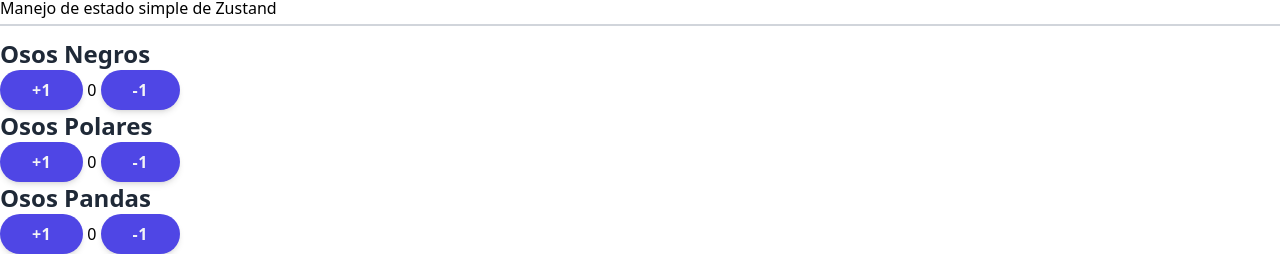
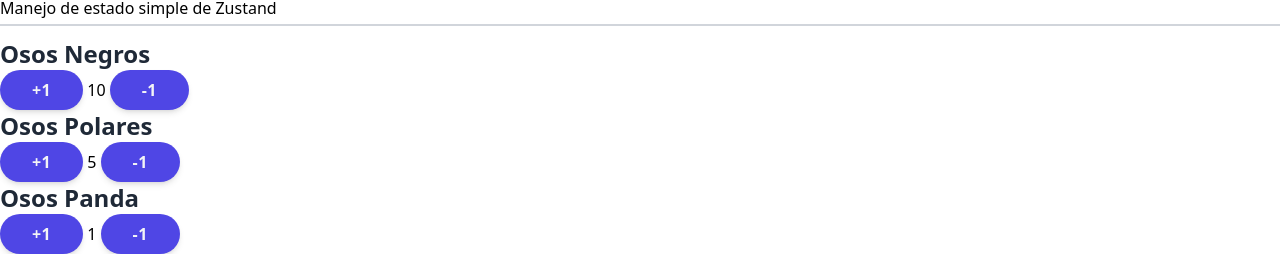
Before and after one commit to mikeolopolous/zustand-mini-curso, a React (Vite) app: page /dashboard/bears in a window 1280 px wide. Shown: the part 742-996 px from the top of the page. Built offline with nearby package versions, Linux system fonts and the light colour scheme.

Commit message:
agrego primer store

```diff
--- a/package.json
+++ b/package.json
@@ -14,7 +14,8 @@
     "react": "^18.2.0",
     "react-dom": "^18.2.0",
     "react-icons": "^4.11.0",
-    "react-router-dom": "^6.16.0"
+    "react-router-dom": "^6.16.0",
+    "zustand": "^4.5.2"
   },
   "devDependencies": {
     "@types/react": "^18.2.15",
--- a/src/pages/01-basic/BearPage.tsx
+++ b/src/pages/01-basic/BearPage.tsx
@@ -1,6 +1,8 @@
 import { WhiteCard } from '../../components';
+import { useBearStore } from '../../stores';
 
 export const BearPage = () => {
+
   return (
     <>
       <h1>Contador de Osos</h1>
@@ -9,45 +11,65 @@ export const BearPage = () => {
 
       <div className="grid grid-cols-1 md:grid-cols-2 lg:grid-cols-3 gap-2">
 
-        <WhiteCard centered>
-          <h2>Osos Negros</h2>
+        <BlackBears />
 
-          <div className="flex flex-col md:flex-row">
-            <button> +1</button>
-            <span className="text-3xl mx-2 lg:mx-10"> 0 </span>
-            <button>-1</button>
-          </div>
+        <PolarBears />
 
-        </WhiteCard>
-
-        <WhiteCard centered>
-          <h2>Osos Polares</h2>
-
-          <div className="flex flex-col md:flex-row">
-            <button> +1</button>
-            <span className="text-3xl mx-2 lg:mx-10"> 0 </span>
-            <button>-1</button>
-
-          </div>
-
-        </WhiteCard>
-
-        <WhiteCard centered>
-          <h2>Osos Pandas</h2>
-
-          <div className="flex flex-col md:flex-row">
-            <button> +1</button>
-            <span className="text-3xl mx-2 lg:mx-10"> 0 </span>
-            <button>-1</button>
-          </div>
-
-        </WhiteCard>
-
-
-
+        <PandaBears />
 
       </div>
 
     </>
   );
 };
+
+export const BlackBears = () => {
+  const blackBears = useBearStore(state => state.blackBears)
+  const increaseBlackBears = useBearStore(state => state.increaseBlackBears)
+
+  return (
+    <WhiteCard centered>
+      <h2>Osos Negros</h2>
+
+      <div className="flex flex-col md:flex-row">
+        <button onClick={() => increaseBlackBears(+1)}> +1 </button>
+        <span className="text-3xl mx-2 lg:mx-10"> {blackBears} </span>
+        <button onClick={() => increaseBlackBears(-1)}> -1 </button>
+      </div>
+    </WhiteCard>
+  )
+}
+
+export const PolarBears = () => {
+  const polarBears = useBearStore(state => state.polarBears)
+  const increasePolarBears = useBearStore(state => state.increasePolarBears)
+
+  return (
+    <WhiteCard centered>
+      <h2>Osos Polares</h2>
+
+      <div className="flex flex-col md:flex-row">
+        <button onClick={() => increasePolarBears(+1)}> +1 </button>
+        <span className="text-3xl mx-2 lg:mx-10"> {polarBears} </span>
+        <button onClick={() => increasePolarBears(-1)}> -1 </button>
+      </div>
+    </WhiteCard>
+  )
+}
+
+export const PandaBears = () => {
+  const pandaBears = useBearStore(state => state.pandaBears)
+  const increasePandaBears = useBearStore(state => state.increasePandaBears)
+
+  return (
+    <WhiteCard centered>
+      <h2>Osos Panda</h2>
+
+      <div className="flex flex-col md:flex-row">
+        <button onClick={() => increasePandaBears(+1)}> +1 </button>
+        <span className="text-3xl mx-2 lg:mx-10"> {pandaBears} </span>
+        <button onClick={() => increasePandaBears(-1)}> -1 </button>
+      </div>
+    </WhiteCard>
+  )
+}
--- /dev/null
+++ b/src/stores/bears/bears.store.ts
@@ -0,0 +1,24 @@
+import { create } from 'zustand';
+
+interface BearState {
+  blackBears: number;
+  polarBears: number;
+  pandaBears: number;
+
+  increaseBlackBears: (by: number) => void;
+  increasePolarBears: (by: number) => void;
+  increasePandaBears: (by: number) => void;
+}
+
+export const useBearStore = create<BearState>()((set) => ({
+  blackBears: 10,
+  polarBears: 5,
+  pandaBears: 1,
+
+  increaseBlackBears: (by: number) =>
+    set((state) => ({ blackBears: state.blackBears + by })),
+  increasePolarBears: (by: number) =>
+    set((state) => ({ polarBears: state.polarBears + by })),
+  increasePandaBears: (by: number) =>
+    set((state) => ({ pandaBears: state.pandaBears + by })),
+}));
--- /dev/null
+++ b/src/stores/index.ts
@@ -0,0 +1 @@
+export * from './bears/bears.store';
```
Also changed, not shown: 1 other file (tests, documents, lock files or other folders).
